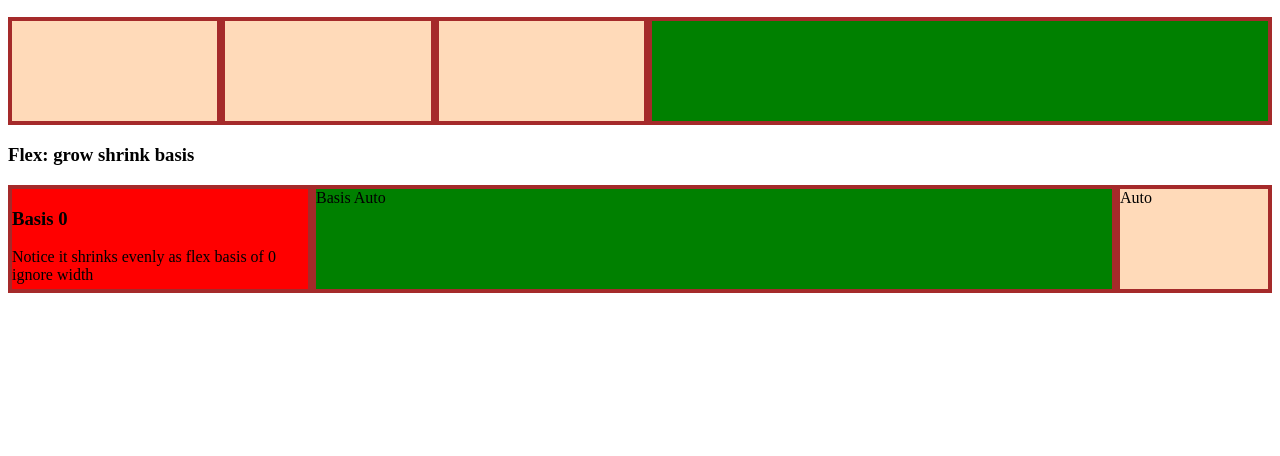
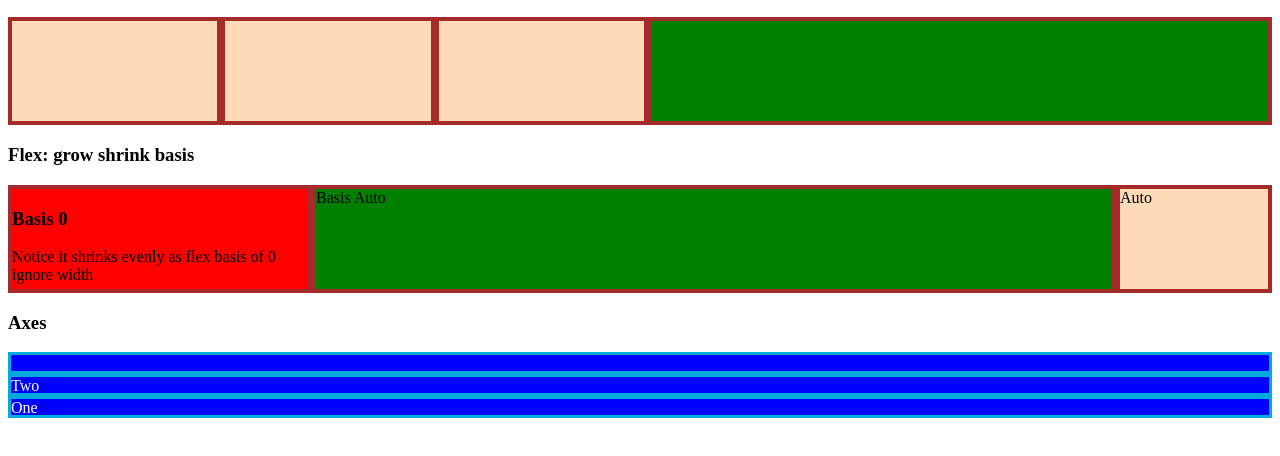
Before and after one commit to Kyle-Heard/Odin, a plain HTML site: page 01-Foundations-Course/03-Intro-Flexbox/index.html in a window 1280 px wide. Shown: the part 96-552 px from the top of the page. Drawn offline with Linux system fonts and the light colour scheme.

Commit message:
Finished Flex axes tutorial Practiced with grow shrink basis Practiced with flex-direction and reverse

```diff
--- a/01-Foundations-Course/03-Intro-Flexbox/css/style.css
+++ b/01-Foundations-Course/03-Intro-Flexbox/css/style.css
@@ -35,3 +35,17 @@ div.flex-auto{
 .auto{
     flex: 1;
 }
+
+.axes-container {
+    display: flex;
+    flex-direction: column-reverse;
+}
+
+.axes-container div {
+    color: white;
+    border: 3px solid #0ad;
+    background-color: blue;
+    height: 1rem;
+    flex: 1 1 auto;
+
+}
--- a/01-Foundations-Course/03-Intro-Flexbox/index.html
+++ b/01-Foundations-Course/03-Intro-Flexbox/index.html
@@ -29,6 +29,14 @@
             <div class="auto">Auto</div>
         </div>
     </div>
+    <div class="learn3">
+        <h3>Axes</h3>
+        <div class="axes-container">
+            <div class="ax">One</div>
+            <div class="ax">Two</div>
+            <div class="ax"></div>
+        </div>
+    </div>
 </body>
 
 </html>
```
